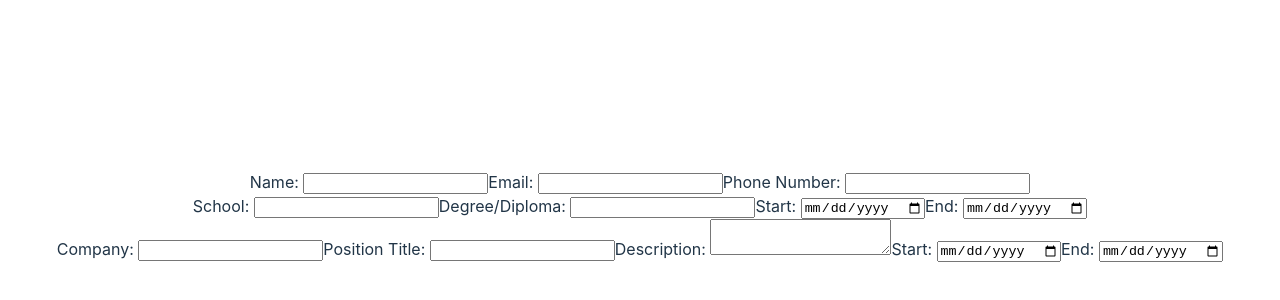
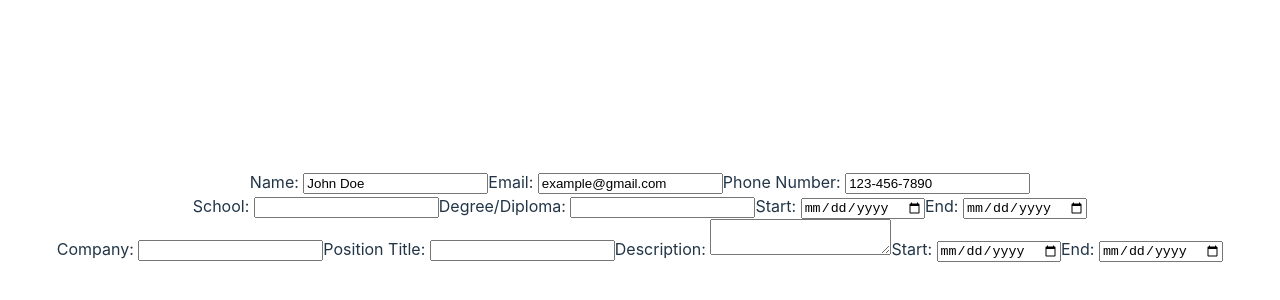
Before and after one commit to Trxllest/cv-application-react, a React (Vite) app: page / in a window 1280 px wide. Shown: the part 184-484 px from the top of the page. Built offline with nearby package versions, Linux system fonts and the light colour scheme.

Commit message:
Add person state

```diff
--- a/src/components/info.jsx
+++ b/src/components/info.jsx
@@ -1,14 +1,61 @@
+import { useState } from "react";
+
 function Info() {
-    return (
-        <form>
-            <label htmlFor="">Name:{' '}</label>
-            <input type="text" />
-            <label htmlFor="">Email:{' '}</label>
-            <input type="email" />
-            <label htmlFor="">Phone Number:{' '}</label>
-            <input type="tel" pattern="[0-9]{3}-[0-9]{2}-[0-9]{3}"/>
-        </form>
-    );
+  const [person, setPerson] = useState({
+    name: "John Doe",
+    email: "example@gmail.com",
+    phone: "123-456-7890",
+  });
+
+  const handleNameChange = (e) => {
+    setPerson((prevPerson) => ({
+      ...prevPerson,
+      name: e.target.value
+    }));
+    console.log('changed')
+  };
+
+  const handleEmailChange = (e) => {
+    setPerson((prevPerson) => ({
+      ...prevPerson,
+      email: e.target.value
+    }));
+  };
+
+  const handlePhoneChange = (e) => {
+    setPerson((prevPerson) => ({
+      ...prevPerson,
+      phone: e.target.value
+    }));
+  };
+
+  return (
+    <form>
+      <label htmlFor="">Name: </label>
+      <input
+        type="text"
+        value={person.name}
+        placeholder={person.name}
+        onChange={handleNameChange}
+      />
+
+      <label htmlFor="">Email: </label>
+      <input
+        type="email"
+        value={person.email}
+        placeholder={person.email}
+        onChange={handleEmailChange}
+      />
+      <label htmlFor="">Phone Number: </label>
+      <input
+        type="tel"
+        pattern="[0-9]{3}-[0-9]{3}-[0-9]{4}"
+        value={person.phone}
+        placeholder={person.phone}
+        onChange={handlePhoneChange}
+      />
+    </form>
+  );
 }
 
-export default Info
+export default Info;
```
